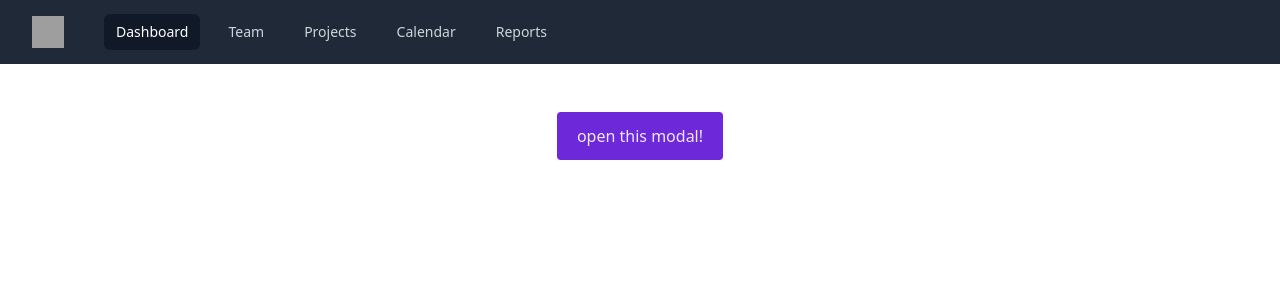
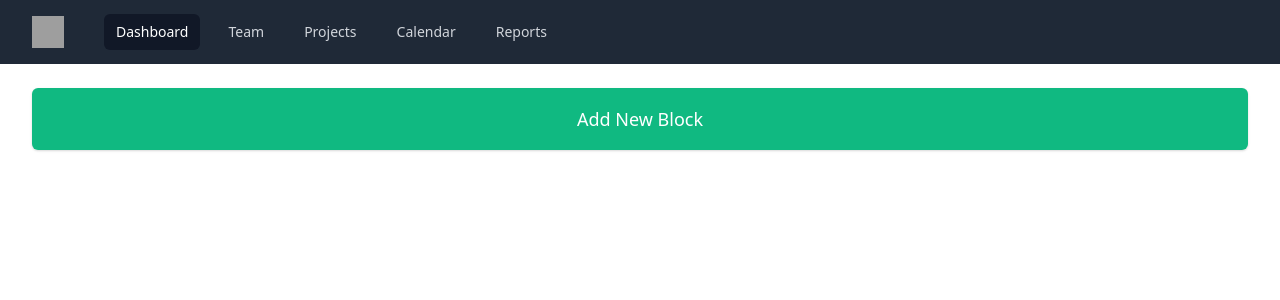
Before and after one commit to adunham95/scheduler, a React (Create React App) app: page / in a window 1280 px wide. Shown: the top 300 px of the page. Built offline with nearby package versions, Linux system fonts and the light colour scheme; grey boxes are pictures that could not be loaded.

Commit message:
Styling Button

```diff
--- a/src/components/NewBlock/NewBlockButton.js
+++ b/src/components/NewBlock/NewBlockButton.js
@@ -5,12 +5,12 @@
 export const NewBlockButton = () => {
   const { handleModal } = useContext(ModalContext);
   return (
-    <div>
+    <div className="rounded-md shadow">
       <button
-        className="mt-6 rounded  bg-purple-700 text-purple-100 px-5 h-12"
+        className="w-full flex items-center justify-center px-8 py-3 border border-transparent text-base font-medium rounded-md text-white bg-green-500 hover:bg-green-700 md:py-4 md:text-lg md:px-10"
         onClick={() => handleModal(<NewBlock />)}
       >
-        open this modal!
+        Add New Block
       </button>
     </div>
   );
```
